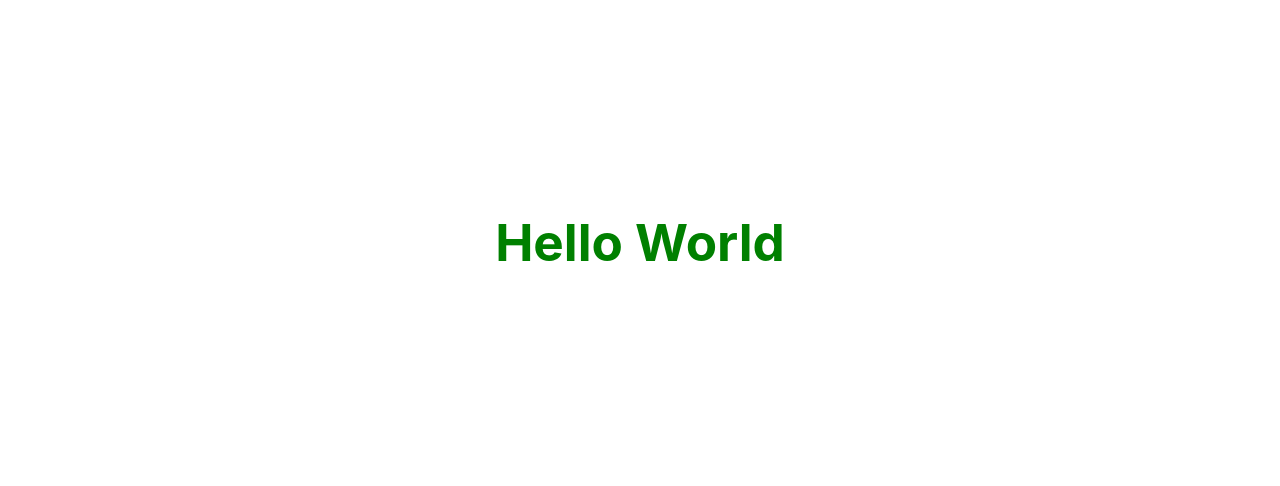
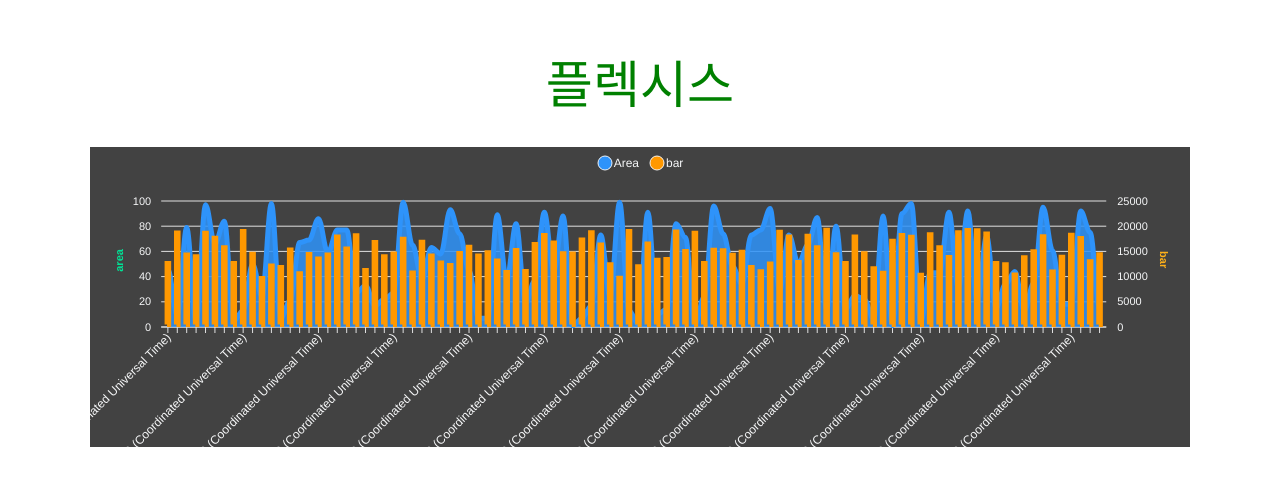
Before and after one commit to wanted-9th-3team/pre-onboarding-9th-3-03, a React (Vite) app: page / in a window 1280 px wide. Shown: the part 158-644 px from the top of the page. Built offline with nearby package versions, Linux system fonts and the light colour scheme.

Commit message:
feat: apexchart

```diff
--- a/package.json
+++ b/package.json
@@ -13,9 +13,12 @@
     "lint": "eslint --cache ."
   },
   "dependencies": {
+    "apexcharts": "^3.37.1",
     "axios": "^1.3.4",
     "react": "^18.2.0",
-    "react-dom": "^18.2.0"
+    "react-apexcharts": "^1.4.0",
+    "react-dom": "^18.2.0",
+    "react-query": "^3.39.3"
   },
   "devDependencies": {
     "@testing-library/jest-dom": "^5.16.5",
--- a/src/apis/chartApi.ts
+++ b/src/apis/chartApi.ts
@@ -1,7 +1,7 @@
 import axios from 'axios'
 
-const getChartInfo = async () => {
-  const response = await axios('mock_data.json')
+export const getChartInfo = async () => {
+  const response = await axios('src/data/mock_data.json')
 
   if (response.status === 200) {
     const { data } = response
@@ -10,4 +10,8 @@ const getChartInfo = async () => {
   return null
 }
 
-export default getChartInfo
+export const fetchChartInfo = async () => {
+  const res = await fetch('src/data/mock_data.json')
+  const json = res.json()
+  return json
+}
--- a/src/components/Home.tsx
+++ b/src/components/Home.tsx
@@ -1,7 +1,135 @@
 import styles from './Home.module.css'
+import { fetchChartInfo } from '../apis/chartApi'
+import ApexCharts from 'react-apexcharts'
+import IChartInfo from '../types'
+import { useQuery } from 'react-query'
 
+interface IData {
+  response: IChartInfo
+}
 function Home() {
-  return <h1 className={styles.homeHeader}>Hello World</h1>
+  const { isLoading, data } = useQuery<IData>('chartInfo', fetchChartInfo)
+
+  const valueArea = []
+  const valueBar = []
+
+  for (const key in data?.response) {
+    if (data && Object.prototype.hasOwnProperty.call(data.response, key)) {
+      const date = new Date(key)
+      const element = data.response[key]
+      // console.log(element.id)
+      valueArea.push({ x: date, y: element.value_area, id: element.id })
+      valueBar.push({
+        x: date,
+        y: element.value_bar,
+        id: element.id,
+      })
+    }
+  }
+  const handleClick = (ev: React.MouseEvent<HTMLDivElement>) => {
+    console.log(ev)
+  }
+  return (
+    <>
+      <h1 className={styles.homeHeader}>플렉시스</h1>
+      {isLoading ? (
+        <div>Loading...</div>
+      ) : (
+        <div onClick={handleClick}>
+          <ApexCharts
+            height="300"
+            width="1100"
+            series={[
+              {
+                name: 'Area',
+                data: valueArea,
+                type: 'area',
+              },
+              {
+                name: 'bar',
+                data: valueBar,
+                type: 'bar',
+              },
+            ]}
+            options={{
+              colors: ['#2E93fA', '#FF9800'],
+              states: {
+                active: {
+                  allowMultipleDataPointsSelection: true,
+                },
+              },
+              legend: {
+                position: 'top',
+                show: true,
+                // customLegendItems: ['강남', '중랑', '노원', '성북'],
+              },
+              tooltip: {
+                custom: function ({ series, seriesIndex, dataPointIndex, w }) {
+                  var data =
+                    w.globals.initialSeries[seriesIndex].data[dataPointIndex]
+
+                  return (
+                    '<ul>' +
+                    '<li><b>날짜</b>: ' +
+                    data.x +
+                    '</li>' +
+                    '<li><b>Number</b>: ' +
+                    data.y +
+                    '</li>' +
+                    '<li><b>id</b>: ' +
+                    data.id +
+                    '</li>' +
+                    '</ul>'
+                  )
+                },
+              },
+
+              theme: { mode: 'dark' },
+              chart: {
+                toolbar: { show: false },
+                selection: { type: 'xy' },
+                events: {
+                  dataPointSelection(event, chartContext, config) {
+                    console.log(chartContext, config)
+                  },
+                },
+              },
+
+              stroke: { curve: 'smooth' },
+              yaxis: [
+                {
+                  seriesName: 'value area',
+                  title: {
+                    text: 'area',
+                    style: {
+                      color: '#00E396',
+                    },
+                  },
+                },
+                {
+                  seriesName: 'value bar',
+                  opposite: true,
+                  title: {
+                    text: 'bar',
+                    style: {
+                      color: '#FEB019',
+                    },
+                  },
+                },
+              ],
+            }}
+          />
+        </div>
+      )}
+    </>
+  )
 }
 
 export default Home
+
+/* 1. 시계열 차트 만들기
+    - 주어진 JSON 데이터의 `key`값(시간)을 기반으로 시계열 차트를 만들어주세요
+    - 하나의 차트안에 Area 형태의 그래프와 Bar 형태의 그래프가 모두 존재하는 복합 그래프로 만들어주세요
+    - Area 그래프의 기준값은 `value_area` 값을 이용해주세요
+    - Bar 그래프의 기준값은 `value_bar` 값을 이용해주세요
+    - 차트의 Y축에 대략적인 수치를 표현해주세요(예시 이미지 참고) */
--- a/src/main.tsx
+++ b/src/main.tsx
@@ -1,10 +1,15 @@
 import React from 'react'
 import ReactDOM from 'react-dom/client'
+import { QueryClient, QueryClientProvider } from 'react-query'
 import App from './App'
 import './index.css'
 
+const queryClient = new QueryClient()
+
 ReactDOM.createRoot(document.getElementById('root') as HTMLElement).render(
-  <React.StrictMode>
-    <App />
-  </React.StrictMode>
+  <QueryClientProvider client={queryClient}>
+    <React.StrictMode>
+      <App />
+    </React.StrictMode>
+  </QueryClientProvider>
 )
--- /dev/null
+++ b/src/types.ts
@@ -0,0 +1,7 @@
+export default interface IChartInfo {
+  [key: string]: {
+    id: string
+    value_area: number // 값1
+    value_bar: number // 값2}
+  }
+}
```
Also changed, not shown: src/Types.ts (deleted, +0 -11 lines), src/utils/util.ts (deleted, +0 -23 lines), .eslintrc.cjs, 1 other file (tests, documents, lock files or other folders).
